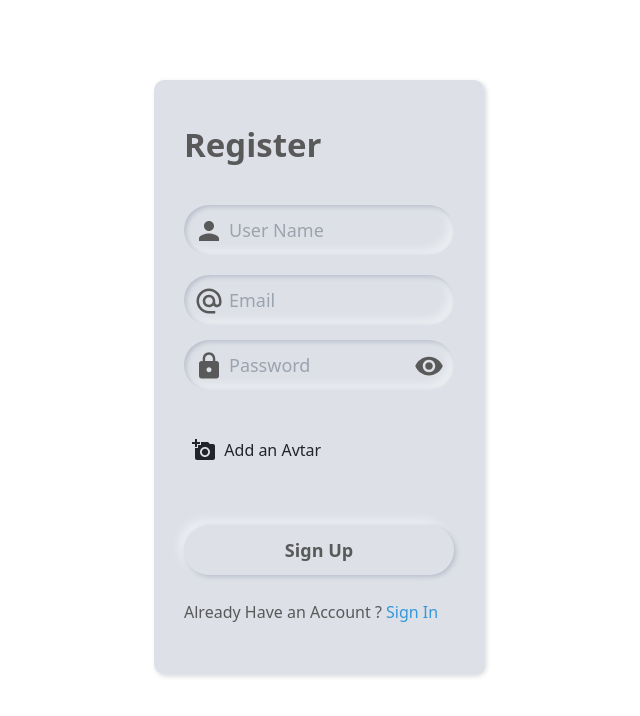
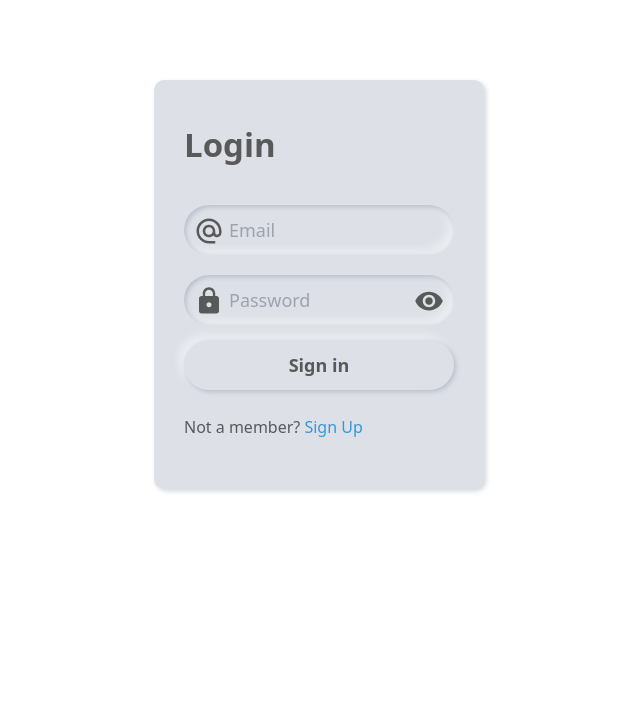
Before and after one commit to honeypathkar/Chat-Application, a React (Vite) app: page /login in a window 1280 px wide. Shown: the top 716 px of the page, without its empty margins (321-961 px from the left). Built offline with nearby package versions, Linux system fonts and the light colour scheme.

Commit message:
Adding Routing

```diff
--- a/src/App.jsx
+++ b/src/App.jsx
@@ -2,15 +2,20 @@ import React from "react";
 import Login from "./pages/Login";
 import Register from "./pages/Register";
 import Home from "./pages/Home";
-import "../node_modules/bootstrap/dist/css/bootstrap.min.css";
-import "../node_modules/bootstrap/dist/js/bootstrap.min.js";
+import "bootstrap/dist/css/bootstrap.min.css";
+import "bootstrap/dist/js/bootstrap.bundle.min.js";
+import { BrowserRouter as Router, Routes, Route } from "react-router-dom";
 
 export default function App() {
   return (
-    <div>
-      {/* <Login/> */}
-      {/* <Home /> */}
-      <Register/>
-    </div>
+    <Router>
+      <Routes>
+        <Route path="/">
+          <Route index element={<Home />} />
+          <Route path="/login" element={<Login />} />
+          <Route path="/register" element={<Register />} />
+        </Route>
+      </Routes>
+    </Router>
   );
 }
--- a/src/pages/Home.jsx
+++ b/src/pages/Home.jsx
@@ -8,7 +8,7 @@ export default function Home() {
   return (
     <div>
       <Navbar />
-      <div className=" container flex w-[80%] h-[80vh] mt-5 rounded-xl">
+      <div className="container flex w-[80%] h-[80vh] mt-5 rounded-xl">
         <div className="flex-col w-[30%] bg-gray-200 sidebar">
           <Sidebar />
         </div>
--- a/src/pages/Register.jsx
+++ b/src/pages/Register.jsx
@@ -10,10 +10,12 @@ import { createUserWithEmailAndPassword, updateProfile } from "firebase/auth";
 import { auth, db, storage } from "../firebase";
 import { ref, uploadBytesResumable, getDownloadURL } from "firebase/storage";
 import { doc, setDoc } from "firebase/firestore";
+import { useNavigate } from "react-router-dom";
 
 export default function Login() {
   const [show, setShow] = useState(false);
   const [err, setErr] = useState(false);
+  const navigate = useNavigate();
 
   const handleSubmit = async (e) => {
     e.preventDefault();
@@ -45,6 +47,7 @@ export default function Login() {
               photoURL: downloadURL,
             });
             await setDoc(doc(db, "userChats", res.user.uid), {});
+            navigate("/");
           });
         }
       );
```
